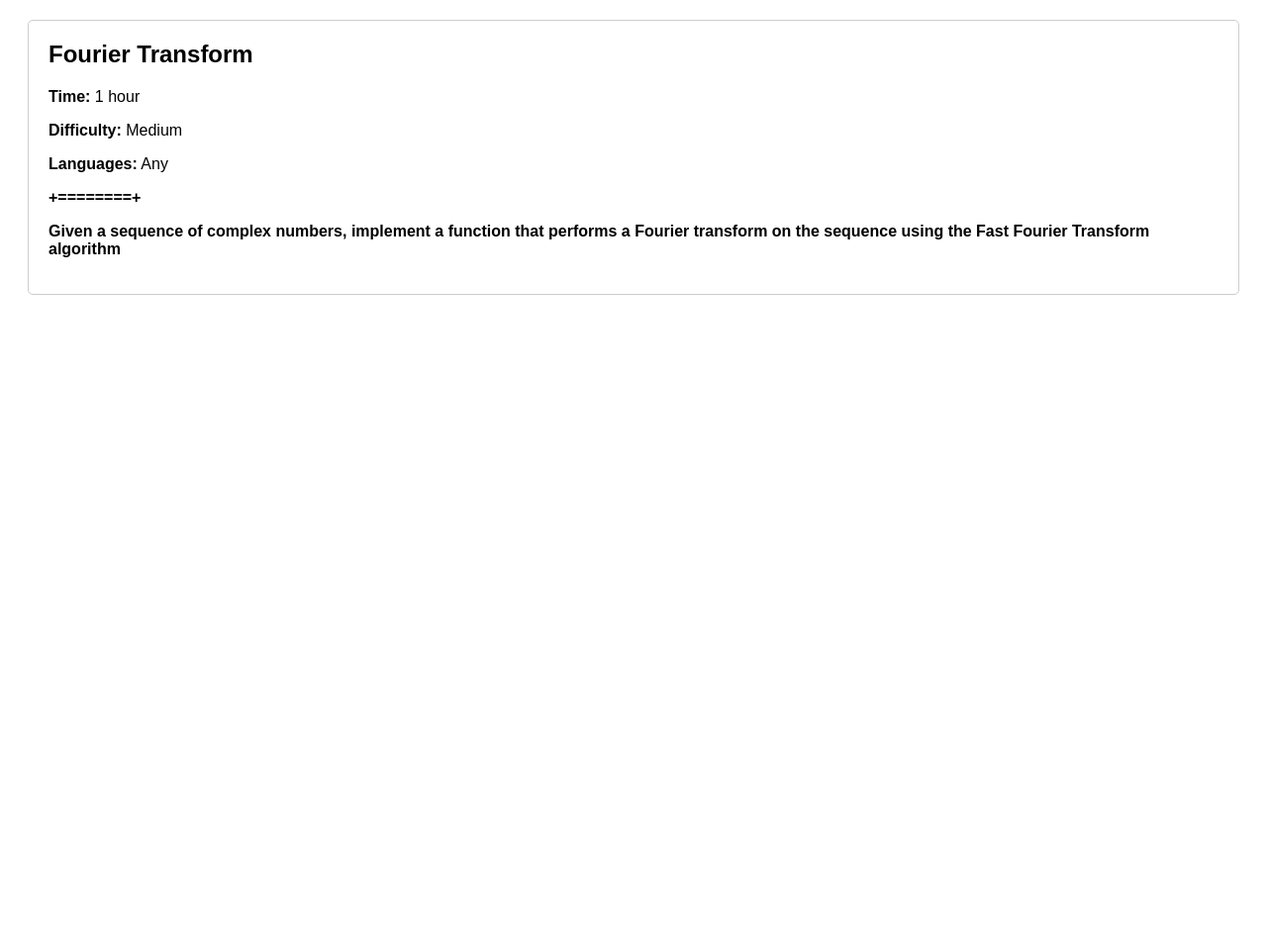
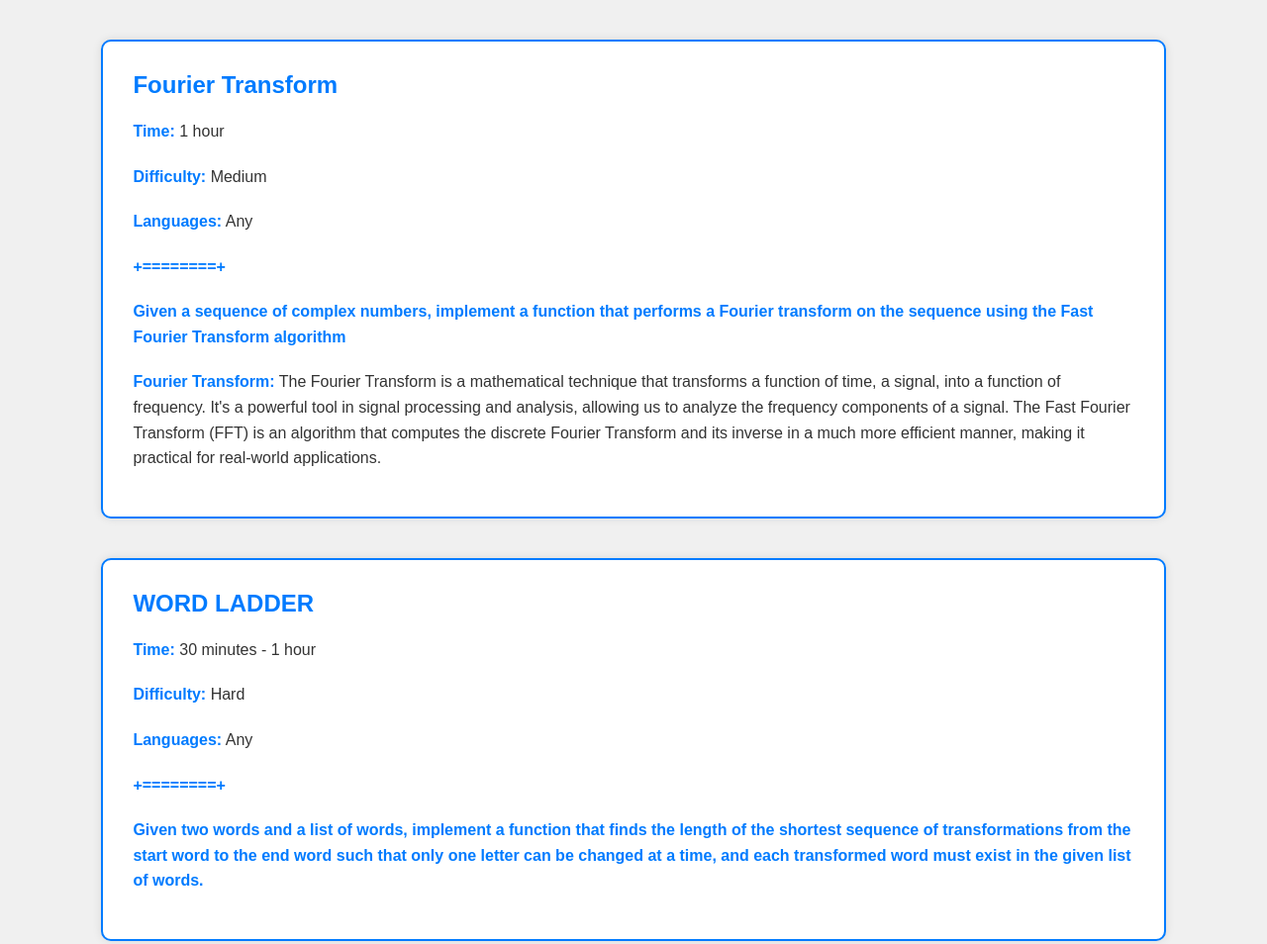
Before and after one commit to brook7G/SOLVE-IT, a plain HTML site: page Week-2/solveIt.html in a window 1280 px wide. Shown: the whole page at 99% size. Before the commit the page ends 800 px from the top, so only its background shows below. Drawn offline with Linux system fonts and the light colour scheme.

Commit message:
Refactor: Update challenge card styles and add new challenge

```diff
--- a/Week-2/solveIt.html
+++ b/Week-2/solveIt.html
@@ -6,17 +6,40 @@
     <title>Week-2 coding challenge</title>
     <style>
         body {
-            font-family: Arial, sans-serif;
+    font-family: 'Arial', sans-serif;
+    background-color: #f0f0f0;
+    color: #333;
 }
+
 .challenge {
-            margin: 20px;
-            padding: 20px;
-            border: 1px solid #ccc;
-            border-radius: 5px;
+    margin: 40px auto;
+    padding: 30px;
+    border: 2px solid #007bff;
+    border-radius: 10px;
+    width: 80%;
+    background-color: #fff;
+    box-shadow: 0 0 10px rgba(0,0,0,0.1);
 }
+
 .challenge h2 {
     margin-top: 0;
+    color: #007bff;
 }
+
+.challenge p {
+    line-height: 1.6;
+}
+
+.challenge p strong {
+    color: #007bff;
+}
+
+.challenge p + p {
+    margin-top: 20px;
+}
+
+/* Add more styles as needed */
+
     </style>
 </head>
 <body>
@@ -27,6 +50,20 @@
         <p><strong>Languages:</strong> Any</p>
         <p><strong>+========+</strong></p>
         <p><strong>Given a sequence of complex numbers, implement a function that performs a Fourier transform on the sequence using the Fast Fourier Transform algorithm</strong></p>
+        <p><strong>Fourier Transform:</strong> The Fourier Transform is a mathematical technique that transforms a function of time, a signal, into a function of frequency.
+            It's a powerful tool in signal processing and analysis, allowing us to analyze the frequency components of a signal.
+            The Fast Fourier Transform (FFT) is an algorithm that computes the discrete Fourier Transform and its inverse in a much more efficient manner,
+            making it practical for real-world applications.</p>
     </div>
+    <div class="challenge">
+        <h2>WORD LADDER</h2>
+        <p><strong>Time:</strong> 30 minutes - 1 hour</p>
+        <p><strong>Difficulty:</strong> Hard</p>
+        <p><strong>Languages:</strong> Any</p>
+        <p><strong>+========+</strong></p>
+        <p><strong>Given two words and a list of words, implement a function that finds the length of the shortest sequence of transformations
+            from the start word to the end word such that only one letter can be changed at a time, and each transformed word must exist in the given list of words.</strong></p>
+    </div>
+
 </body>
 </html>
```
Lines whose indentation alone changed are shown as unchanged.
